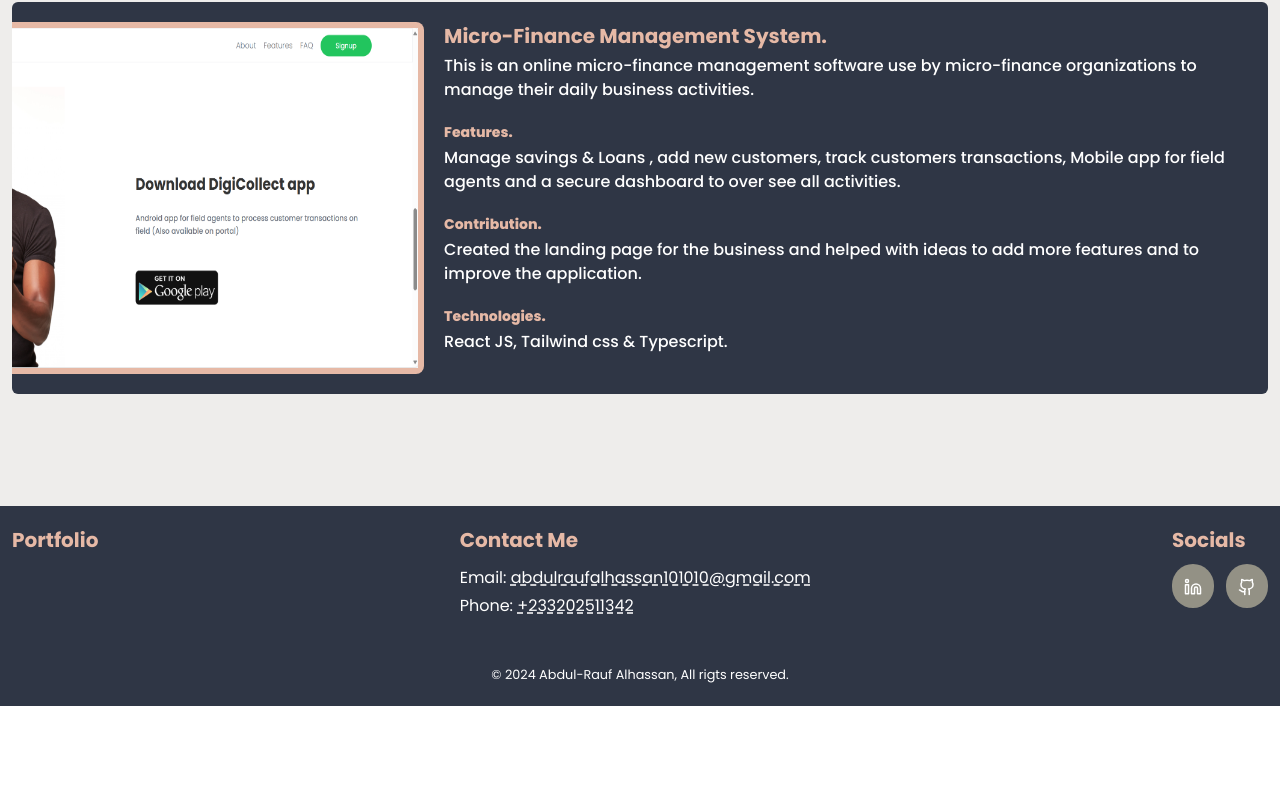
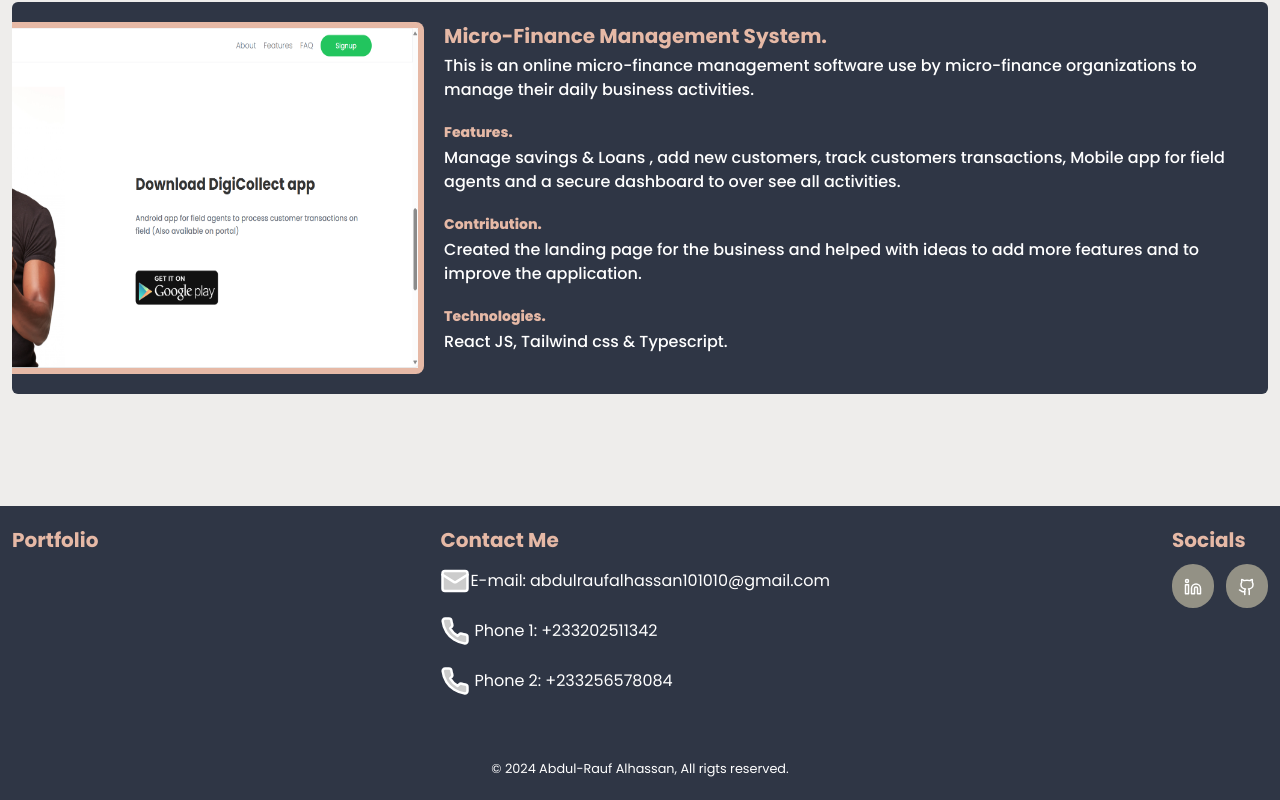
Before and after one commit to AbdulRaufAl-hassan101010/portfolio_, a Next.js app: page / in a window 1280 px wide. Shown: the part 3353-4153 px from the top of the page. Before the commit the page ends 4059 px from the top, so only its background shows below. Built offline with nearby package versions, Linux system fonts and the light colour scheme.

Commit message:
added links

```diff
--- a/src/app/page.tsx
+++ b/src/app/page.tsx
@@ -55,7 +55,11 @@ export default function Home() {
                 opportunities to learn and grow.
               </p>
 
-              <Button className="mb-10 -ml-1" href="https://docs.google.com/document/d/1lSSSNTr8XN2LgVUMShEh_Z9M3ORYcl7m/edit?usp=sharing&ouid=113697770773310080233&rtpof=true&sd=true">
+              <Button
+                className="mb-10 -ml-1"
+                target="_blank"
+                href="https://docs.google.com/document/d/1lSSSNTr8XN2LgVUMShEh_Z9M3ORYcl7m/edit?usp=sharing&ouid=113697770773310080233&rtpof=true&sd=true"
+              >
                 <span>RESUME / CV</span>{" "}
                 <Download className="inline-block ml-2" />
               </Button>
@@ -86,7 +90,11 @@ export default function Home() {
 
                   <p className="mb-5">
                     Currently am an{" "}
-                    <Link href="https://drive.google.com/file/d/19VtCTtKdTSzbrCbOPSoul62ezc-jaTVZ/view?usp=sharing" className="text-accent underline cursor-pointer">
+                    <Link
+                      href="https://drive.google.com/file/d/19VtCTtKdTSzbrCbOPSoul62ezc-jaTVZ/view?usp=sharing"
+                      target="_blank"
+                      className="text-accent underline cursor-pointer"
+                    >
                       ALX Alumni, Software Engineering. I graduated from the ALX
                       program in 2023.
                     </Link>{" "}
--- a/src/components/Footer.tsx
+++ b/src/components/Footer.tsx
@@ -1,7 +1,7 @@
 import React from "react";
 import Link from "next/link";
 import Button from "@/components/Button";
-import { GithubIcon, Linkedin } from "lucide-react";
+import { GithubIcon, Linkedin, MailIcon, PhoneIcon } from "lucide-react";
 
 type Props = {};
 
@@ -12,25 +12,45 @@ const Footer = (props: Props) => {
         <h2 className="text-xl font-bold text-accent">Portfolio</h2>
         <ul>
           <h2 className="text-xl font-bold text-accent mb-3">Contact Me</h2>
-          <li className="mb-1">
-            <address className="not-italic ">
-              Email:{" "}
+          <li className="mb-5">
+            <address className="not-italic flex  gap-x-1 items-center">
+              <span className="flex flex-row items-center gap-x-">
+                <MailIcon className="inline-block" size={30} fill="#ccc" />
+                E-mail:{" "}
+              </span>
               <Link
                 href={"mailto:abdulraufalhassan101010@gmail.com"}
-                className="underline decoration-dashed"
+                className="hover:underline decoration-dashed"
               >
                 abdulraufalhassan101010@gmail.com
               </Link>
             </address>
           </li>
-          <li className="mb-1">
-            <address className="not-italic ">
-              Phone:{" "}
+          <li className="mb-5">
+            <address className="not-italic flex gap-x-1 items-center">
+              <span className="flex flex-row items-center gap-x-1">
+                <PhoneIcon className="inline-block" size={30} fill="#ccc" />
+                Phone 1:{" "}
+              </span>
               <Link
                 href={"tel:+233202511342"}
-                className="underline decoration-dashed"
+                className="hover:underline decoration-dashed"
               >
                 +233202511342
+              </Link>
+            </address>
+          </li>
+          <li className="mb-5">
+            <address className="not-italic flex gap-x-1 items-center">
+              <span className="flex flex-row items-center gap-x-1">
+                <PhoneIcon className="inline-block" size={30} fill="#ccc" />
+                Phone 2:{" "}
+              </span>
+              <Link
+                href={"tel:+233256578084"}
+                className="hover:underline decoration-dashed"
+              >
+                +233256578084
               </Link>
             </address>
           </li>
```
